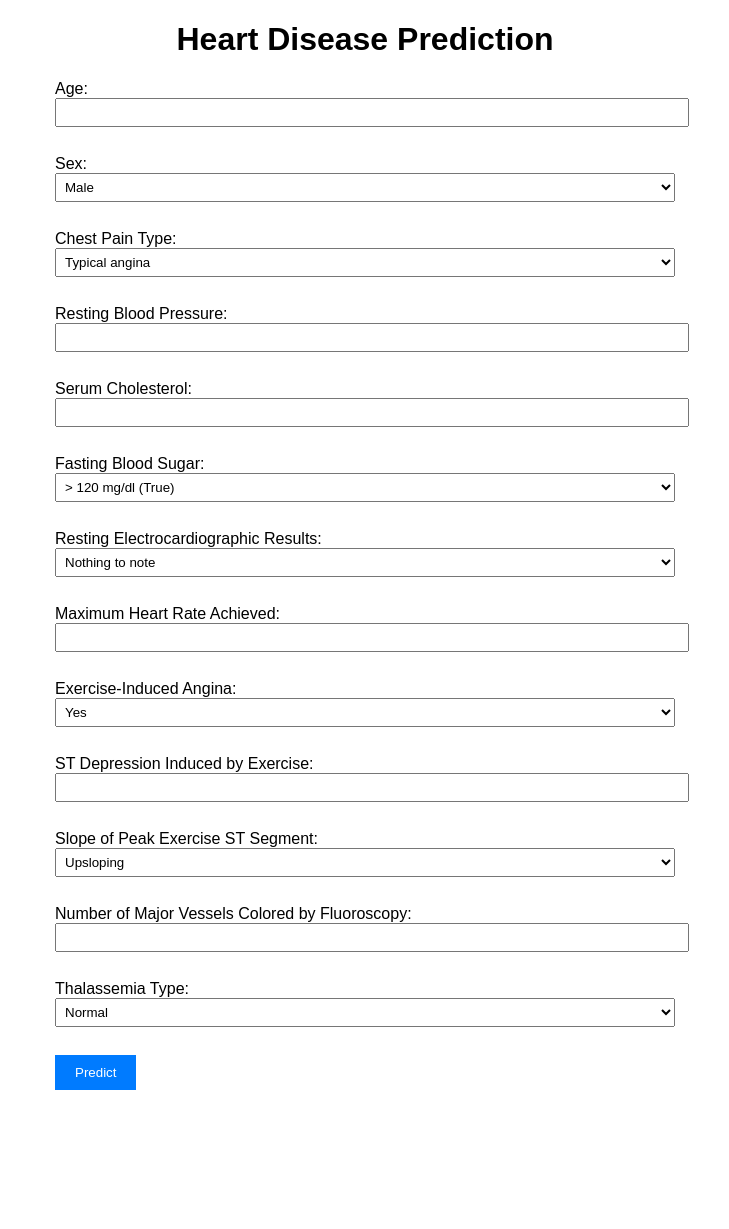
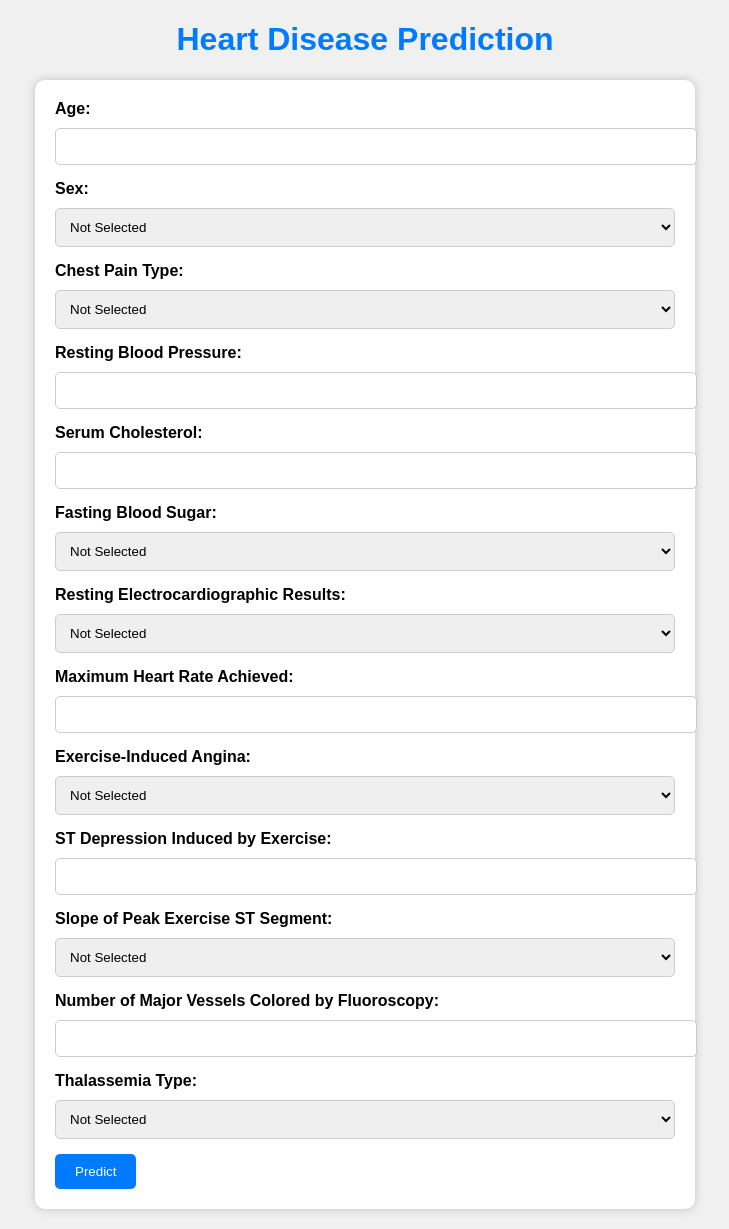
Before and after one commit to SOURAVSHEEL/Heart-Disease-ML-Project, a Flask app: page / in a window 1280 px wide. Shown: the whole page, without its empty margins (275-1004 px from the left). Before the commit the page ends 1090 px from the top, so only its background shows below. Run offline with Flask 3, Linux system fonts and the light colour scheme; parts of the project's set-up code (start-up, migrations or seed data) failed here and were passed over.

Commit message:
Updated HTML file

```diff
--- a/requirements.txt
+++ b/requirements.txt
@@ -5,4 +5,3 @@ matplotlib
 seaborn
 scikit-learn
 xgboost
-gunicorn
--- a/templates/home.html
+++ b/templates/home.html
@@ -6,22 +6,31 @@
         body {
             font-family: Arial, sans-serif;
             margin: 20px;
+            background-color: #f0f0f0; /* Background color for the entire page */
         }
         h1 {
             text-align: center;
+            color: #007BFF; /* Title color */
         }
         form {
             width: 50%;
             margin: 0 auto;
+            background-color: #fff; /* Form background color */
+            padding: 20px;
+            border-radius: 10px;
+            box-shadow: 0px 0px 10px rgba(0, 0, 0, 0.2); /* Form shadow */
         }
         label {
             display: block;
             margin-bottom: 10px;
+            font-weight: bold;
         }
         input, select {
             width: 100%;
-            padding: 5px;
-            margin-bottom: 10px;
+            padding: 10px;
+            margin-bottom: 15px;
+            border: 1px solid #ccc; /* Input border color */
+            border-radius: 5px;
         }
         button {
             padding: 10px 20px;
@@ -29,13 +38,17 @@
             color: #fff;
             border: none;
             cursor: pointer;
+            border-radius: 5px;
+        }
+        button:hover {
+            background-color: #0056b3; /* Button color on hover */
         }
         #prediction-result {
             margin-top: 20px;
             font-size: 18px;
             text-align: center;
             font-weight: bold;
-            color: #007BFF;
+            color: #007BFF; /* Result text color */
         }
     </style>
 </head>
@@ -44,76 +57,89 @@
     <form id="prediction-form">
         <!-- Input fields for your features -->
         <!-- Age -->
-        Age: <input type="number" name="age" id="age" required><br><br>
+        <label for="age">Age:</label>
+        <input type="number" name="age" id="age" required><br>
 
         <!-- Sex (Dropdown) -->
-        Sex:
+        <label for="sex">Sex:</label>
         <select name="sex" id="sex" required>
+            <option value="">Not Selected</option>
             <option value="1">Male</option>
             <option value="0">Female</option>
-        </select><br><br>
+        </select><br>
 
         <!-- Chest Pain Type -->
-        Chest Pain Type:
+        <label for="cp">Chest Pain Type:</label>
         <select name="cp" id="cp" required>
+            <option value="">Not Selected</option>
             <option value="0">Typical angina</option>
             <option value="1">Atypical angina</option>
             <option value="2">Non-anginal pain</option>
             <option value="3">Asymptomatic</option>
-        </select><br><br>
+        </select><br>
 
         <!-- Resting Blood Pressure -->
-        Resting Blood Pressure: <input type="number" name="trestbps" id="trestbps" required><br><br>
+        <label for="trestbps">Resting Blood Pressure:</label>
+        <input type="number" name="trestbps" id="trestbps" required><br>
 
         <!-- Serum Cholesterol -->
-        Serum Cholesterol: <input type="number" name="chol" id="chol" required><br><br>
+        <label for="chol">Serum Cholesterol:</label>
+        <input type="number" name="chol" id="chol" required><br>
 
         <!-- Fasting Blood Sugar (> 120 mg/dl) -->
-        Fasting Blood Sugar:
+        <label for="fbs">Fasting Blood Sugar:</label>
         <select name="fbs" id="fbs" required>
+            <option value="">Not Selected</option>
             <option value="1">> 120 mg/dl (True)</option>
             <option value="0"><= 120 mg/dl (False)</option>
-        </select><br><br>
+        </select><br>
 
         <!-- Resting Electrocardiographic Results -->
-        Resting Electrocardiographic Results:
+        <label for="restecg">Resting Electrocardiographic Results:</label>
         <select name="restecg" id="restecg" required>
+            <option value="">Not Selected</option>
             <option value="0">Nothing to note</option>
             <option value="1">ST-T Wave abnormality</option>
             <option value="2">Possible or definite left ventricular hypertrophy</option>
-        </select><br><br>
+        </select><br>
 
         <!-- Maximum Heart Rate Achieved -->
-        Maximum Heart Rate Achieved: <input type="number" name="thalach" id="thalach" required><br><br>
+        <label for="thalach">Maximum Heart Rate Achieved:</label>
+        <input type="number" name="thalach" id="thalach" required><br>
 
         <!-- Exercise-Induced Angina -->
-        Exercise-Induced Angina:
+        <label for="exang">Exercise-Induced Angina:</label>
         <select name="exang" id="exang" required>
+            <option value="">Not Selected</option>
             <option value="1">Yes</option>
             <option value="0">No</option>
-        </select><br><br>
+        </select><br>
 
         <!-- ST Depression Induced by Exercise -->
-        ST Depression Induced by Exercise: <input type="number" name="oldpeak" id="oldpeak" required><br><br>
+        <label for="oldpeak">ST Depression Induced by Exercise:</label>
+        <input type="number" name="oldpeak" id="oldpeak" required><br>
 
         <!-- Slope of Peak Exercise ST Segment -->
-        Slope of Peak Exercise ST Segment:
+        <label for="slope">Slope of Peak Exercise ST Segment:</label>
         <select name="slope" id="slope" required>
+            <option value="">Not Selected</option>
             <option value="0">Upsloping</option>
             <option value="1">Flatsloping</option>
-            <option value="2">Downslopins</option>
-        </select><br><br>
+            <option value="2">Downsloping</option>
+        </select><br>
 
         <!-- Number of Major Vessels Colored by Fluoroscopy -->
-        Number of Major Vessels Colored by Fluoroscopy: <input type="number" name="ca" id="ca" required><br><br>
+        <label for="ca">Number of Major Vessels Colored by Fluoroscopy:</label>
+        <input type="number" name="ca" id="ca" required><br>
 
         <!-- Thalassemia Type -->
-        Thalassemia Type:
+        <label for="thal">Thalassemia Type:</label>
         <select name="thal" id="thal" required>
+            <option value="">Not Selected</option>
             <option value="1,3">Normal</option>
             <option value="6">Fixed defect</option>
             <option value="7">Reversible defect</option>
-        </select><br><br>
+        </select><br>
 
         <!-- Predict Button -->
         <button type="button" onclick="predict()">Predict</button>
@@ -161,8 +187,13 @@
             })
             .then(response => response.json())
             .then(data => {
-                // Display prediction result
-                var predictionResult = 'Prediction: ' + data.prediction;
+                // Determine the prediction message based on the target value
+                var predictionResult = '';
+                if (data.prediction === 1) {
+                    predictionResult = 'Prediction: You have a heart disease.';
+                } else {
+                    predictionResult = 'Prediction: You do not have a heart disease.';
+                }
                 document.getElementById('prediction-result').innerHTML = predictionResult;
             });
         }
```
Also changed, not shown: 1 other file.
